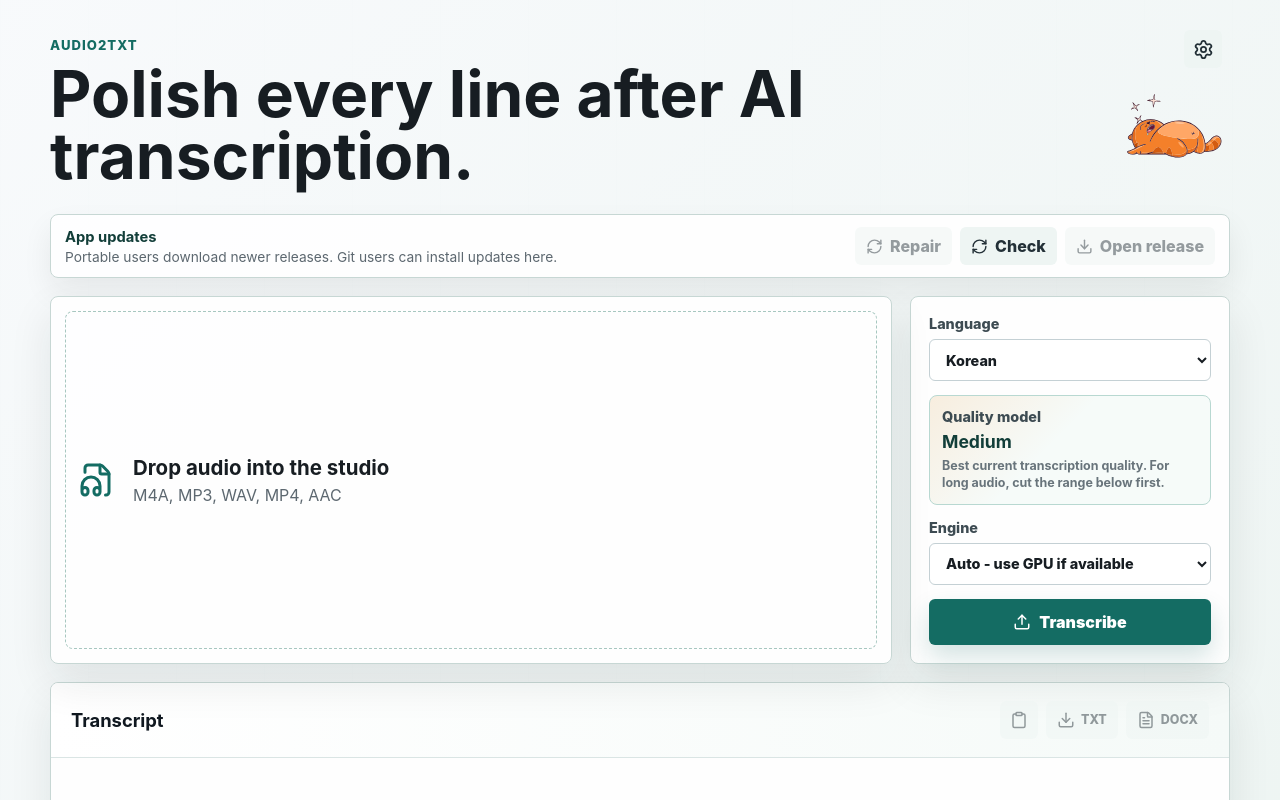
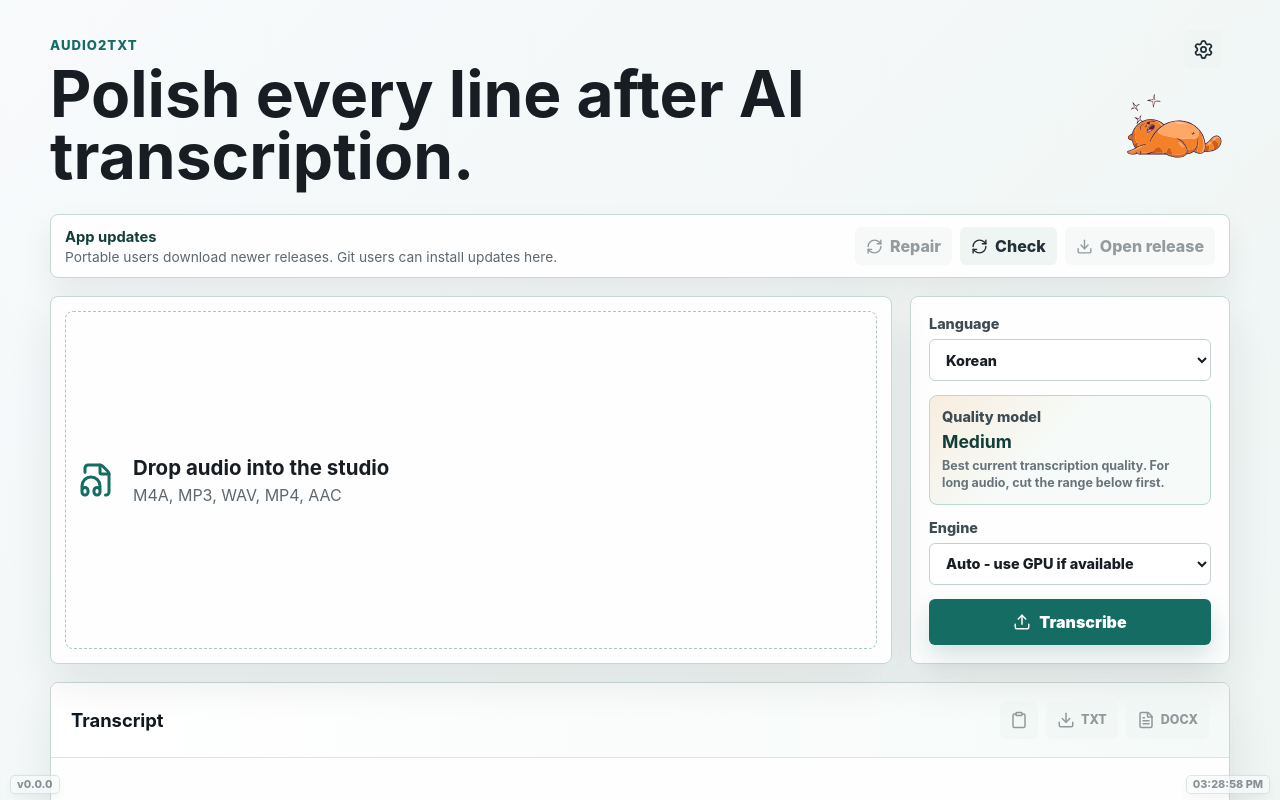
Before and after one commit to SHIM1999/Audio2txt, a React (Vite) app: page / in a window 1280 px wide. Shown: the top 800 px of the page. Built offline with nearby package versions, Linux system fonts and the light colour scheme.

Commit message:
Add mini version and clock status bar

```diff
--- a/package.json
+++ b/package.json
@@ -1,7 +1,7 @@
 {
     "name":  "audio2txt",
     "productName":  "Audio2txt",
-    "version":  "0.1.9",
+    "version":  "0.1.10",
     "type":  "module",
     "main":  "electron/main.cjs",
     "description":  "A local desktop transcription studio for turning audio into editable timestamped text.",
@@ -49,7 +49,7 @@
                   "extraMetadata":  {
                                         "name":  "audio2txt",
                                         "productName":  "Audio2txt",
-                                        "version":  "0.1.9",
+                                        "version":  "0.1.10",
                                         "main":  "electron/main.cjs"
                                     },
                   "artifactName":  "${productName}-${version}-${os}-${arch}.${ext}",
--- a/src/App.css
+++ b/src/App.css
@@ -4,7 +4,7 @@
     linear-gradient(135deg, rgba(248, 250, 252, 0.95), rgba(236, 244, 241, 0.9)),
     repeating-linear-gradient(90deg, rgba(20, 108, 99, 0.08) 0 1px, transparent 1px 88px);
   color: #171d22;
-  padding: 30px;
+  padding: 30px 30px 42px;
 }
 
 .workspace {
@@ -829,9 +829,36 @@ button:disabled {
   text-align: center;
 }
 
+.mini-status-bar {
+  position: fixed;
+  z-index: 20;
+  right: 10px;
+  bottom: 6px;
+  left: 10px;
+  display: flex;
+  align-items: center;
+  justify-content: space-between;
+  pointer-events: none;
+  color: #6a747b;
+  font-size: 0.68rem;
+  font-weight: 800;
+  letter-spacing: 0;
+  line-height: 1;
+  opacity: 0.78;
+}
+
+.mini-status-bar span,
+.mini-status-bar time {
+  padding: 3px 6px;
+  border: 1px solid rgba(141, 164, 160, 0.34);
+  border-radius: 5px;
+  background: rgba(248, 252, 251, 0.84);
+  box-shadow: 0 4px 12px rgba(22, 42, 39, 0.06);
+}
+
 @media (max-width: 820px) {
   .app-shell {
-    padding: 20px;
+    padding: 20px 20px 42px;
   }
 
   .masthead,
--- a/src/App.tsx
+++ b/src/App.tsx
@@ -21,6 +21,8 @@ import type { TranscriptMarker } from './AudioWaveEditor'
 import MascotSticker from './MascotSticker'
 import { createTrimmedWav, formatTimestamp } from './audioUtils'
 import type { AudioSelection } from './audioUtils'
+
+declare const __APP_VERSION__: string
 
 type Segment = {
   id: number
@@ -148,6 +150,8 @@ function App() {
   const [isRepairingUpdate, setIsRepairingUpdate] = useState(false)
   const [elapsedSeconds, setElapsedSeconds] = useState(0)
   const [error, setError] = useState('')
+  const [currentTime, setCurrentTime] = useState(() => new Date())
+  const [statusVersion, setStatusVersion] = useState(__APP_VERSION__)
   const [updateStatus, setUpdateStatus] = useState<UpdateStatus | null>(null)
   const [result, setResult] = useState<TranscriptResult | null>(null)
 
@@ -171,6 +175,9 @@ function App() {
   }, [findQuery, isFindCaseSensitive, result])
 
   const activeMatchId = matchedSegments[activeMatchIndex]?.id
+  const statusTime = useMemo(() => {
+    return currentTime.toLocaleTimeString([], { hour: '2-digit', minute: '2-digit', second: '2-digit' })
+  }, [currentTime])
 
   const transcriptMarkers = useMemo<TranscriptMarker[]>(() => {
     if (!result) return []
@@ -201,6 +208,14 @@ function App() {
   }, [isLoading])
 
   useEffect(() => {
+    const timer = window.setInterval(() => {
+      setCurrentTime(new Date())
+    }, 1000)
+
+    return () => window.clearInterval(timer)
+  }, [])
+
+  useEffect(() => {
     setActiveMatchIndex(0)
     if (result && findQuery.trim() && shouldAutoFocusMatch) {
       setPendingMatchFocus(true)
@@ -217,6 +232,7 @@ function App() {
     const desktop = window.audio2txtDesktop
     if (!desktop) return undefined
 
+    desktop.version().then(setStatusVersion).catch(() => setStatusVersion(__APP_VERSION__))
     desktop.getExportFolder().then(setExportFolder).catch(() => setExportFolder(''))
 
     desktop.onUpdateAvailable((payload) => {
@@ -934,6 +950,10 @@ function App() {
           )}
         </section>
       </section>
+      <div className="mini-status-bar" aria-label="App status">
+        <span>v{statusVersion}</span>
+        <time>{statusTime}</time>
+      </div>
     </main>
   )
 }
--- a/vite.config.ts
+++ b/vite.config.ts
@@ -3,5 +3,8 @@ import react from '@vitejs/plugin-react'
 
 // https://vite.dev/config/
 export default defineConfig({
+  define: {
+    __APP_VERSION__: JSON.stringify(process.env.npm_package_version || '0.0.0'),
+  },
   plugins: [react({})],
 })
```
Also changed, not shown: 1 other file (tests, documents, lock files or other folders).
